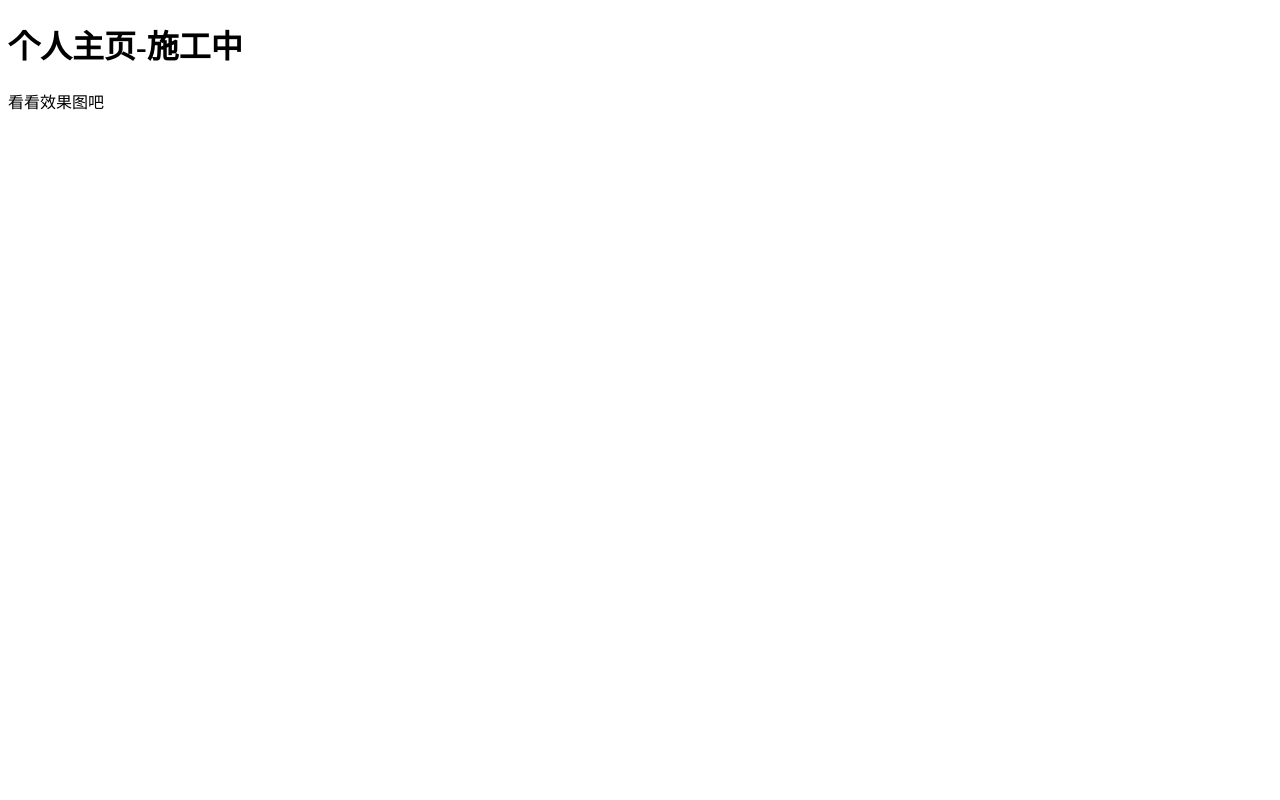
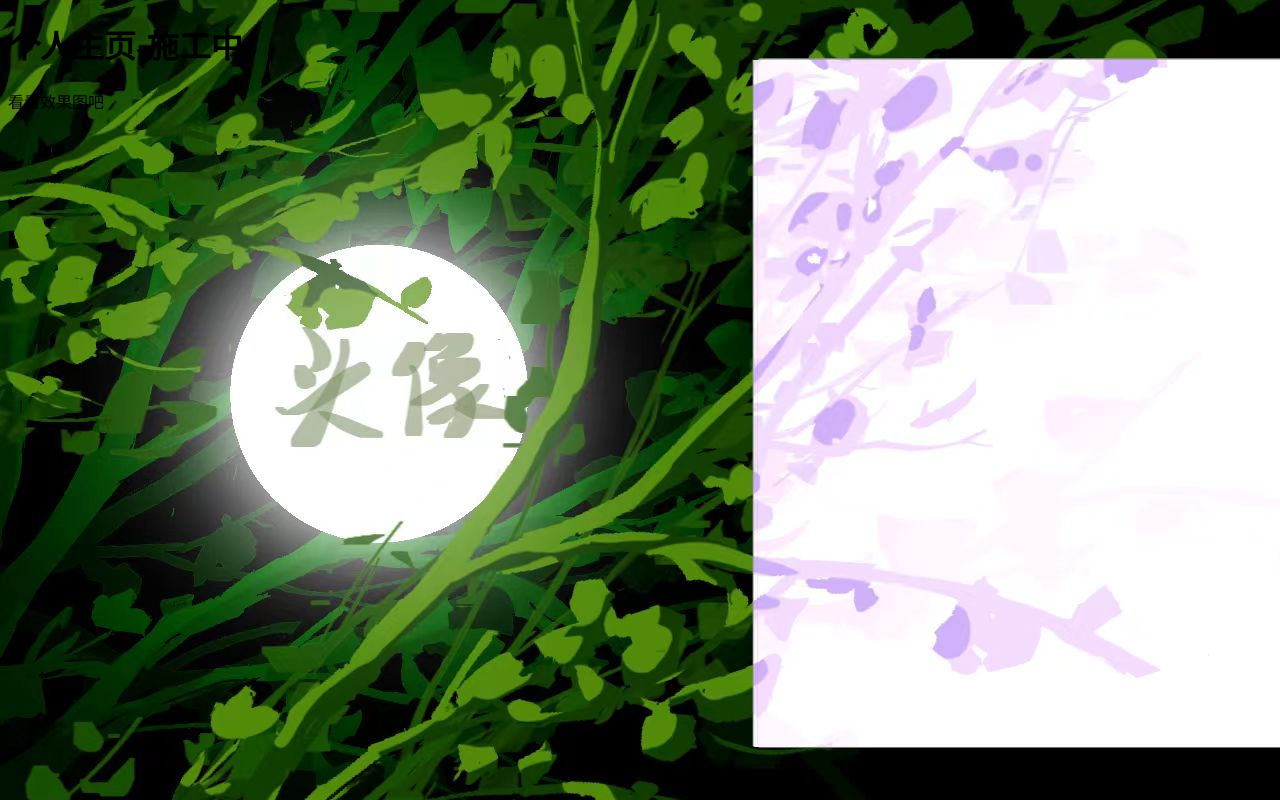
Before and after one commit to ERINEY3131/ERINEY.github.io, a plain HTML site: page index.html in a window 1280 px wide. Drawn offline with Linux system fonts and the light colour scheme.

Commit message:
Update index.html

```diff
--- a/index.html
+++ b/index.html
@@ -5,7 +5,7 @@
 <title>ERINEY's profile!</title>
 <style>
 body {
-  background-image:"f9839641357724922d56952c60a9266.jpg";
+  background-image:url('f9839641357724922d56952c60a9266.jpg');
   background-repeat: no-repeat;
 }
 </style>
```
